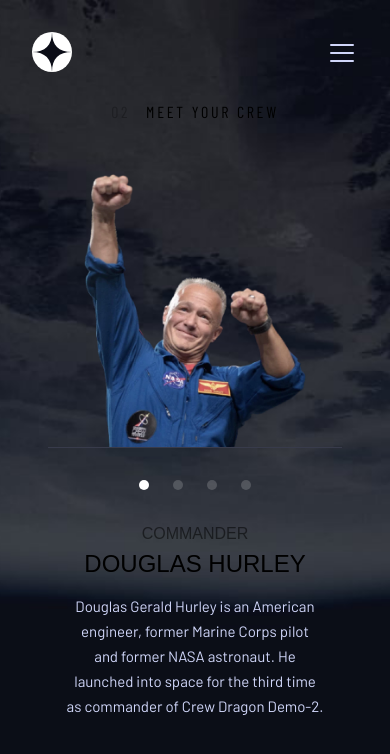
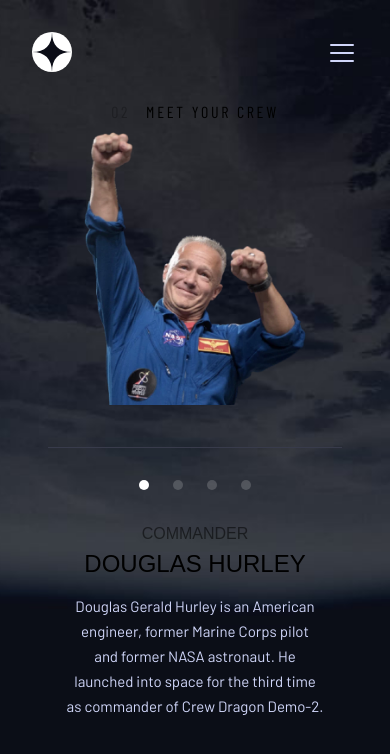
Before and after one commit to jdubcodes/fem-space-tourism, a Next.js app: page /crew in a window 390 px wide. Shown: the top 754 px of the page. Built offline with nearby package versions, Linux system fonts and the light colour scheme; a web font is replaced by a local one.

Commit message:
Fix flex basis for large screens

```diff
--- a/src/app/crew/page.jsx
+++ b/src/app/crew/page.jsx
@@ -35,7 +35,7 @@ export default function page() {
       </h1>
       <div className='h-full flex flex-col md:items-center xl:flex-row'>
         {/* crew image */}
-        <section className='w-full grid items-end grow md:h-crew-tablet border-b-[1px] border-[#383B4B] md:border-0 md:order-last overflow-hidden'>
+        <section className='w-full grid grow border-b-[1px] border-[#383B4B] overflow-hidden md:h-crew-tablet md:border-0 md:order-last xl:justify-items-end xl:flex-1'>
           <div className='w-[13.875rem] h-[273px] mx-auto flex items-end overflow-hidden relative md:w-crew-tablet md:h-crew-img-tablet xl:mx-0'>
             <Image
               src={crew[crewIndex(member)].path}
@@ -54,7 +54,7 @@ export default function page() {
           </div>
         </section>
         {/* crew info */}
-        <section className='flex flex-col items-center grow text-center md:pt-[3.75rem] md:max-w-crew-tablet xl:mb-auto xl:pt-36 xl:h-[486px] xl:max-w-[600px] xl:items-start'>
+        <section className='flex flex-col items-center grow text-center md:pt-[3.75rem] md:max-w-crew-tablet xl:mb-auto xl:pt-36 xl:h-[486px] xl:max-w-[600px] xl:items-start xl:flex-1'>
           <h2
             className={`${bellefair.className} text-1rem uppercase opacity-50 md:text-1.5rem xl:text-[2rem]`}
           >
```
